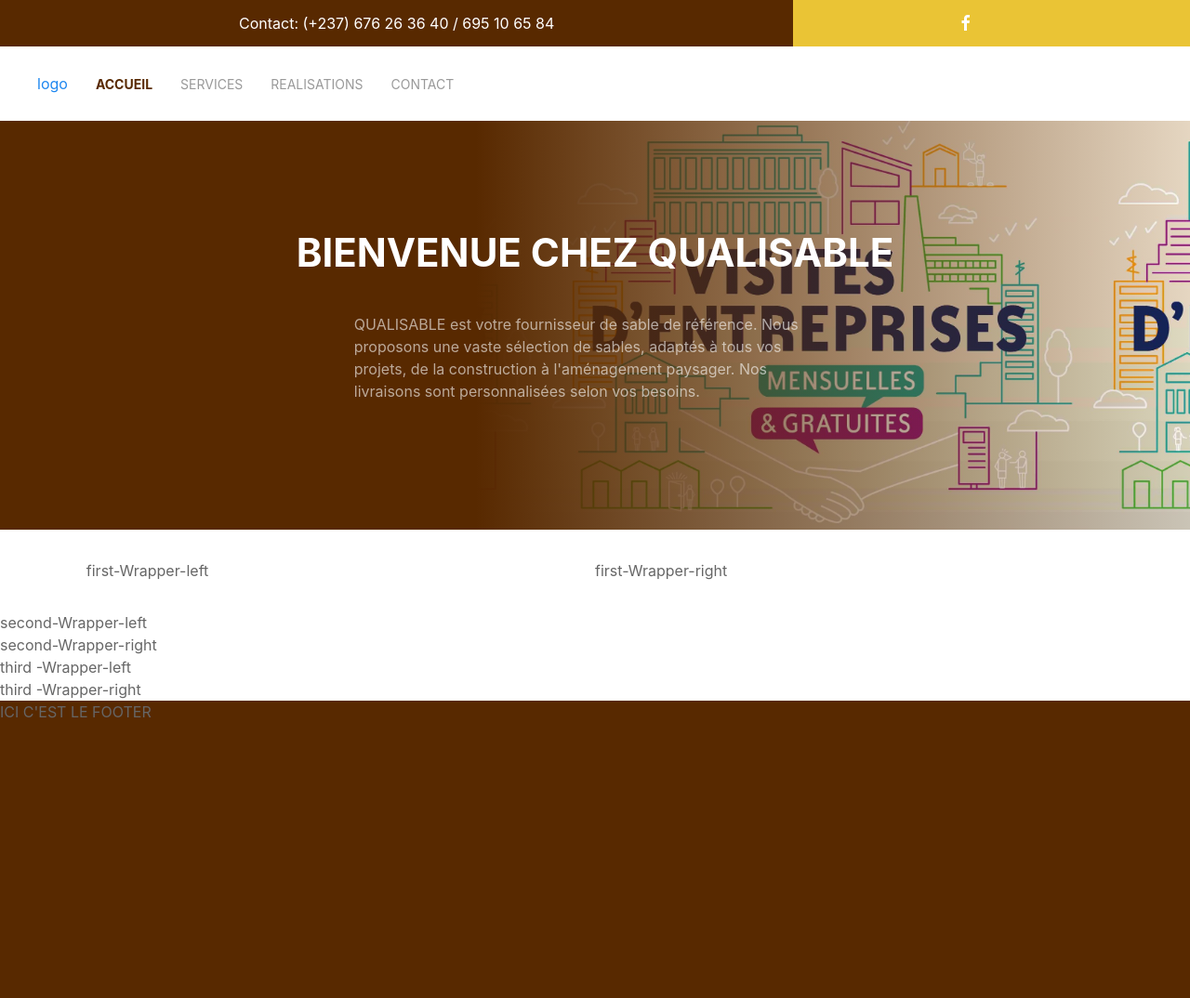
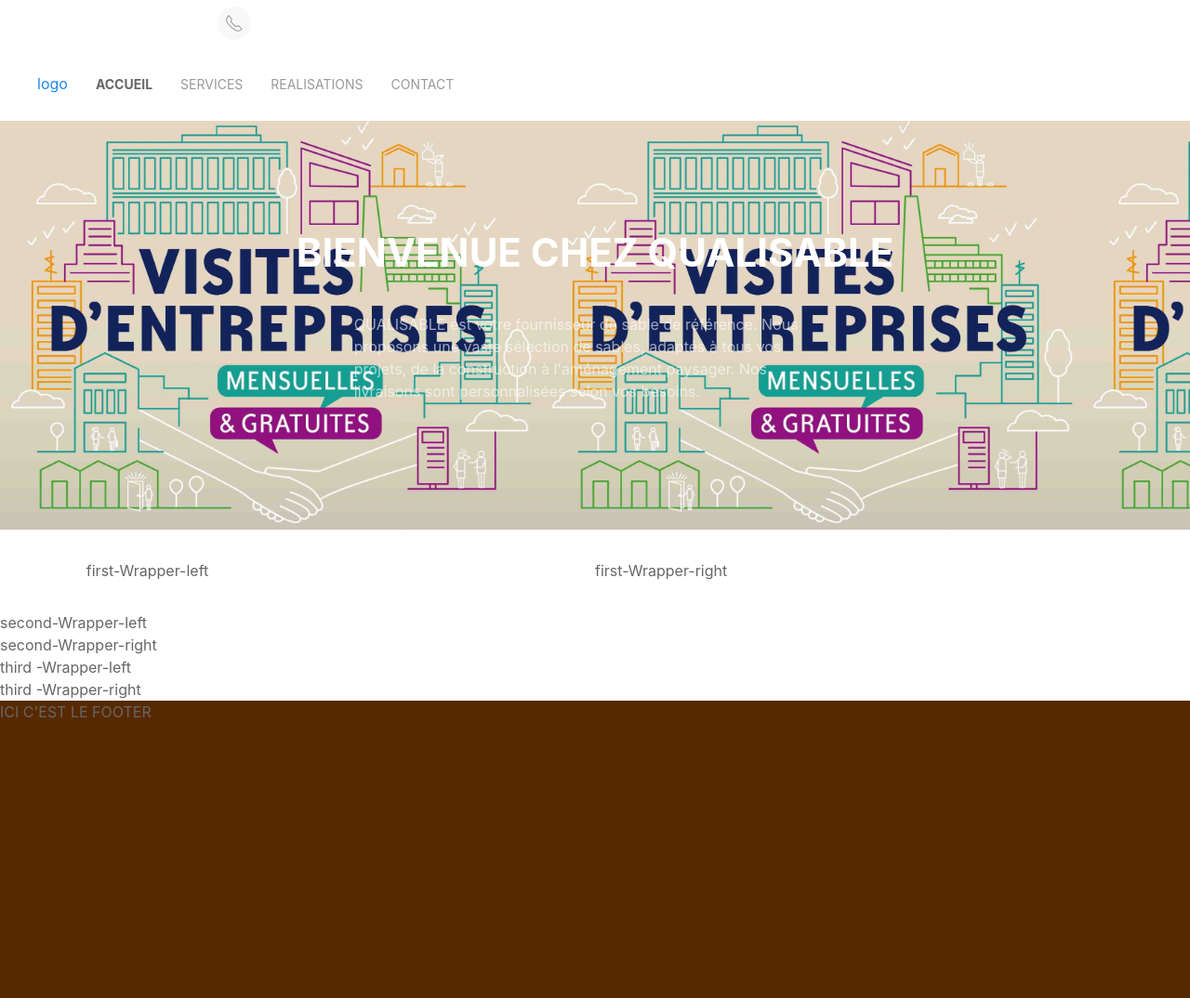
Before and after one commit to novatech025/site_web_laurant, a Django app: page / in a window 1280 px wide. Shown: the whole page at 93% size. Run offline with Django 5.2, Linux system fonts and the light colour scheme.

Commit message:
travail sur la page d'accueil

```diff
--- a/main/static/main/css/index.css
+++ b/main/static/main/css/index.css
@@ -60,8 +60,7 @@
     height: 100%;
     padding: 10px 5%;
     box-sizing: border-box;
-    background: linear-gradient(20deg, var(--color1) 40%, transparent 100%);
-    background: linear-gradient(90deg, var(--color1) 40%, transparent 100%);
+    background: linear-gradient(90deg, var(--color1)40%, transparent 100%);
     display: flex;
     align-items: center;
     flex-direction: column;
@@ -87,6 +86,7 @@
     padding: 2.5%;
 }
 
+
 .first-Wrapper-left,
 .second-wrapper-left,
 .third-wrapper-left {
--- a/main/static/main/css/navbar.css
+++ b/main/static/main/css/navbar.css
@@ -19,7 +19,6 @@
     color: white !important;
 
 }
-
 
 
 header .header-top .header-top-right {
--- a/main/static/main/css/style.css
+++ b/main/static/main/css/style.css
@@ -1,6 +1,17 @@
 :root{
 
-    --color1:#582900;
-    --color-second1:#EAC435;
-    --color-second1-filter:#eac33545;
+    --principal1-color:#582900;
+    --principal2-color:#804D00;
+    --principal3-color:#582900;
+    --principal4-color:#582900;
+    --principal5-color:#582900f4;
+    --principal6-color:#582900dc;
+
+
+    --second1-color:#EAC435;
+    --second1-color:#F0D866;
+    --second1-color:#EAEAB8;
+    --second1-color:#F2D47C;
+    --second1-color:#FFEB9C;
+    --second1-color:#fff0c2f2;
 }
--- a/main/templates/main/component/navbar.html
+++ b/main/templates/main/component/navbar.html
@@ -7,11 +7,11 @@
 <header>
     <div class="header-top">
         <div class="header-top-left">
-            Contact: (+237) 676 26 36 40 / 695 10 65 84
+            <span class="uk-icon-button  uk-margin-small-right" uk-icon="receiver"></span>Contact: (+237) 676 26 36 40 /
+            695 10 65 84
         </div>
         <div class="header-top-right">
             <a href="" class="uk-icon-button  uk-margin-small-right" uk-icon="facebook"></a>
-            <a href="" class="uk-icon-button  uk-margin-small-right" uk-icon="récepteur"></a>
         </div>
     </div>
     <nav uk-sticky="start: 25vh; animation: uk-animation-slide-top" class="uk-navbar-container ">
```
Lines whose indentation alone changed are shown as unchanged.
